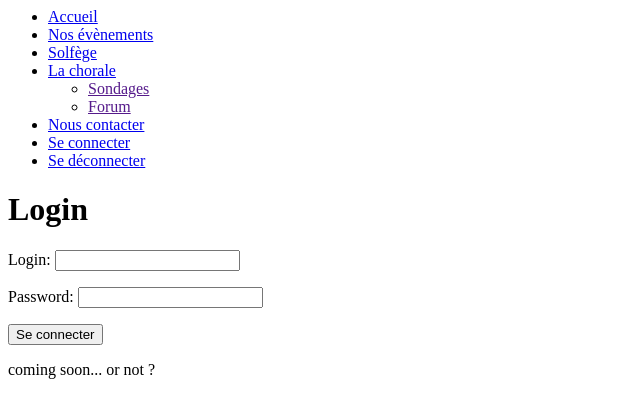
After one commit to LeRatdemare/koralmar, a Django app: page /login/ in a window 1280 px wide. The commit adds this page. Shown: the top 418 px of the page, without its empty margins (0-640 px from the left). Run offline with Django 4.2, Linux system fonts and the light colour scheme.

Commit message:
Création d'un système de login - Pour upload une photo il faut nécessairement se connecter - On peut se déconnecter

```diff
--- a/koralmar/calapp/admin.py
+++ b/koralmar/calapp/admin.py
@@ -1,8 +1,11 @@
 from django.contrib import admin
-from calapp.models import Photo
+from calapp.models import Photo, User
 
 # Register your models here.
 class PhotoAdmin(admin.ModelAdmin):
     list_display = ('name', 'owner', 'photo', 'date')
+class UserAdmin(admin.ModelAdmin):
+    list_display = ('name', 'email', 'login', 'password', 'profile_picture')
 
 admin.site.register(Photo, PhotoAdmin)
+admin.site.register(User, UserAdmin)
--- a/koralmar/calapp/models.py
+++ b/koralmar/calapp/models.py
@@ -2,6 +2,7 @@ import os
 from django.db import models
 from django.dispatch import receiver
 from django.core.exceptions import ValidationError
+from django.contrib.auth.hashers import check_password
 
 # creating a validator function
 def validate_ensc_mail(value):
@@ -14,8 +15,11 @@ class User(models.Model):
     name = models.CharField(max_length=255, blank=True, null=True)
     email = models.EmailField(max_length=255, validators=[validate_ensc_mail])
     login = models.CharField(max_length=50)
-    password = models.IntegerField(default=0)
+    password = models.CharField(max_length=255) # A hasher
     profile_picture = models.ImageField(upload_to='profile_pictures/', blank=True, null=True)
+
+    def check_password(self, pwd):
+        return check_password(pwd, self.password)
 
     def __str__(self):
         return f"{self.name}"
--- a/koralmar/calapp/templates/calapp/base.html
+++ b/koralmar/calapp/templates/calapp/base.html
@@ -29,6 +29,8 @@
                 </ul>
                 </li>
                 <li><a href="{% url 'contact-us' %}">Nous contacter</a></li>
+                <li><a href="{% url 'login' %}">Se connecter</a></li>
+                <li><a href="{% url 'logout' %}">Se déconnecter</a></li>
                 <!-- Si on veut rajouter des sous-items :
                 <li><a class='dropdown-arrow' href="{% url 'index' %}">Groupes</a>
                     ET
@@ -38,7 +40,7 @@
                 </li>
                 -->
             </ul>
-          </nav>
+        </nav>
         <div id='block_central'>
             {% block content %}{% endblock %}
         </div>
--- a/koralmar/calapp/templates/calapp/index.html
+++ b/koralmar/calapp/templates/calapp/index.html
@@ -3,6 +3,9 @@
 {% block content  %}
 
 <h1>Accueil</h1>
+
+<p>Welcome {{ login }} !<br></p>
+
 <!-- Carousel ici -->
 <p>coming soon... or not ?</p>
 
--- /dev/null
+++ b/koralmar/calapp/templates/calapp/login.html
@@ -0,0 +1,21 @@
+{% extends 'calapp/base.html' %}
+
+{% block content  %}
+
+<h1>Login</h1>
+<form method="post">
+    {% csrf_token %}
+    <p>
+        <label for="id_login">Login:</label>
+        <input type="text" name="login" max_length="50" required id="id_login"/>
+    </p>
+    <p>
+        <label for="id_login">Password:</label>
+        <input type="password" name="password" max_length="255" required id="id_password"/>
+    </p>
+    <input type="submit" value="Se connecter" />
+</form>
+
+<p>coming soon... or not ?</p>
+
+{% endblock %}
--- a/koralmar/calapp/views.py
+++ b/koralmar/calapp/views.py
@@ -1,20 +1,24 @@
-from django.shortcuts import render
-from calapp.models import Photo
-from calapp.forms import PhotoForm
-import koralmar.dbinfos
+import calapp.logic as logic
+from calapp.models import Photo, User
+from django.shortcuts import render, redirect
+from calapp.forms import PhotoForm, UserLoginForm
+from django.contrib import messages
+from django.contrib.auth.hashers import make_password, check_password
 # from PIL import Image
 
 # Create your views here.
 
 
 def index(request):
-    return render(request, 'calapp/index.html')
+    context = { }
+    return render(request, 'calapp/index.html', context=context)
 
 def events(request):
-    return render(request, 'calapp/events.html')
+    context = { }
+    return render(request, 'calapp/events.html', context=context)
 
 def solfege(request):
-    context = { 'cookies': request.COOKIES, 'user': request.user}
+    context = { }
     return render(request, 'calapp/solfege.html', context=context)
 
 def choir(request):
@@ -23,6 +27,14 @@ def choir(request):
     return render(request, 'calapp/choir.html', context=context)
 
 def contact_us(request):
+    # On vérifie que l'utilisateur est connecté
+    try :
+        user = User.objects.get(id=request.session['user_id'])
+    except:
+        messages.error(request, "Vous devez d'abord vous connecter...")
+        return redirect('login')
+
+    # Puis on regarde s'il vient de soummettre un formulaire
     if request.method == 'POST':
         form = PhotoForm(request.POST, request.FILES)
         if form.is_valid() : # and koralmar.dbinfos.host == "localhost"
@@ -31,7 +43,44 @@ def contact_us(request):
         else:
             context = {'form': form}
             return render(request, 'calapp/contact_us.html', context=context)
-    context = {'form': PhotoForm}
+    context = { 'form': PhotoForm }
     return render(request, 'calapp/contact_us.html', context=context)
 
-############################ Includes
+############################ LOGIC
+
+def login(request):
+    # Si l'utilisateur est déjà connecté on le redirige à l'accueil
+    try:
+        user_id = request.session['user_id']
+        messages.warning(request, "Vous êtes déjà connecté...")
+        return redirect('index')
+    except:
+        pass
+
+    # Sinon on regarde s'il a tenté de se connecter
+    if request.method == 'POST':
+        # On essaie de récupérer son login
+        try:
+            user = User.objects.get(login=request.POST["login"])
+        except User.DoesNotExist:
+            messages.error(request, "Login does not exist.")
+            return redirect('login')
+        # On vérifie que le mot de passe est le bon
+        if user.check_password(request.POST["password"]):
+            request.session["user_id"] = user.id
+            messages.success(request, "You have been successfully connected.")
+            return redirect('index')
+        else:
+            messages.error(request, "Login and password do not match")
+            return redirect('login')
+    # Si on vient seulement d'arriver sur la page et qu'on n'est pas connectés, on charge le formulaire
+    context = { }
+    return render(request, 'calapp/login.html', context=context)
+
+def logout(request):
+    try:
+        del request.session["user_id"]
+    except KeyError:
+        pass
+    messages.info(request, "Vous êtes déconnecté.")
+    return redirect('index')
--- a/koralmar/koralmar/urls.py
+++ b/koralmar/koralmar/urls.py
@@ -27,5 +27,7 @@ urlpatterns = [
     path('solfege/', views.solfege, name='solfege'),
     path('choir/', views.choir, name='choir'),
     path('contact-us/', views.contact_us, name='contact-us'),
+    path('login/', views.login, name='login'),
+    path('logout/', views.logout, name='logout'),
     # path('get-photo/<int:id>/', views.get_photo, name='get-photo'),
 ]+ static(settings.MEDIA_URL, document_root=settings.MEDIA_ROOT)
```
Also changed, not shown: koralmar/calapp/forms.py (+6 -1 lines), koralmar/calapp/logic.py (added, +14 -0 lines), koralmar/calapp/templates/calapp/solfege.html (+0 -8 lines), README.md, koralmar/calapp/migrations/0004_alter_user_password.py (added).
